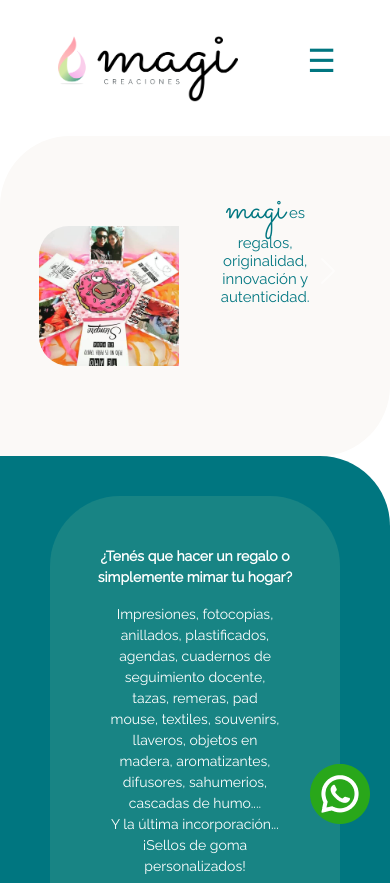
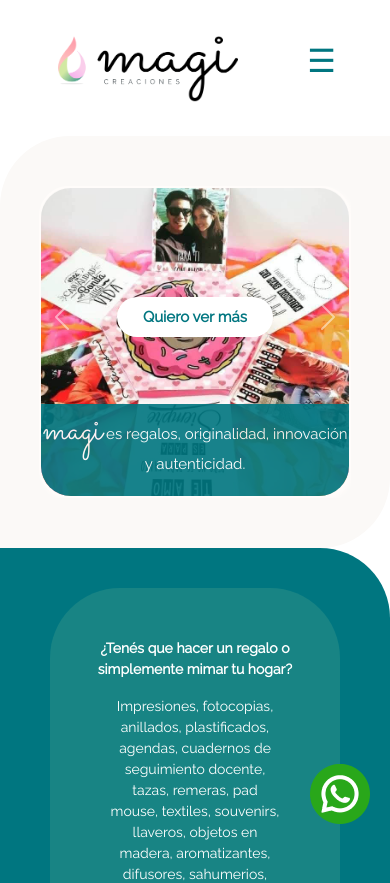
Before and after one commit to mnparolari/Magi-Impresiones, a React (Create React App) app: page / in a window 390 px wide. Shown: the top 883 px of the page. Built offline with nearby package versions, Linux system fonts and the light colour scheme.

Commit message:
home-carousel responsive

```diff
--- a/src/components/Header/Navbar/NavbarBootstrap.jsx
+++ b/src/components/Header/Navbar/NavbarBootstrap.jsx
@@ -103,7 +103,7 @@
     const closeMenu = () => {
         const navbarToggler = document.querySelector('.navbar-toggler');
         if (navbarToggler && navbarToggler.getAttribute("aria-expanded") === "true") {
-            navbarToggler.click(); // Esto emula un clic en el botón, lo que debería cerrar el menú
+            navbarToggler.click();
         }
     };
 
@@ -166,7 +166,7 @@
                 <div className="container-fluid">
                     <div className="container-mobile">
                         <div className="container">
-                            <Link to={"/"} className="nav-link-logo">
+                            <Link to={"/"} className="nav-link-logo" onClick={() => closeMenu()}>
                                 <img src={logo} alt="StoreLogo" className="logo" />
                             </Link>
                         </div>
--- a/src/components/Home/Carousel/Carousel.jsx
+++ b/src/components/Home/Carousel/Carousel.jsx
@@ -59,9 +59,9 @@
                         onMouseLeave={() => setHovered(false)}
                     >
                         <div className="image-container">
-                            <img src={carousel3} className="d-block w-100" alt="..." />
+                            <img src={carousel3} className="d-block w-100" alt="Magi" />
                             <div className='textContainer'>
-                                <h5 className='titleCarousel'>¡No dejes pasar la oportunidad de convertir tu cumpleaños en un evento mágico y personalizado! </h5>
+                                <h5 className='titleCarousel' id='title3'>¡No dejes pasar la oportunidad de convertir tu cumpleaños en un evento mágico y personalizado! </h5>
                                 {hovered && (
                                     <div className="overlay">
                                         <button className="btn btn-three" onClick={() => navigate(`/souvenir`)}>Quiero ver más</button>
@@ -81,6 +81,9 @@
                 <span className="carousel-control-next-icon" aria-hidden="true"></span>
                 <span className="visually-hidden">Next</span>
             </button>
+            <div className="overlayHidden">
+                <button className="btn btn-hidden" onClick={() => navigate(`/productos`)}>Quiero ver más</button>
+            </div>
         </div>
     )
 }
--- a/src/css/style.css
+++ b/src/css/style.css
@@ -390,6 +390,9 @@
 .image-container {
   display: flex;
   align-items: center;
+  border: solid 2px #FFFCFA;
+  border-radius: 30px;
+  box-shadow: 2px 2px 5px #FFFCFA;
 }
 
 .overlay {
@@ -508,6 +511,10 @@
 .image-container .textContainer .textCarousel {
   color: #343D41;
   font-size: 15px;
+}
+
+.overlayHidden {
+  display: none;
 }
 
 .blockContainer {
@@ -1063,6 +1070,70 @@
     width: 150px;
     text-align: center;
   }
+  .carousel-item img {
+    max-width: 100%;
+    border-top-left-radius: 30px;
+    border-bottom-left-radius: 30px;
+    border-top-right-radius: 30px;
+    border-bottom-right-radius: 30px;
+  }
+  .image-container {
+    justify-content: center;
+    position: relative;
+    width: 100%;
+  }
+  .textContainer {
+    position: absolute;
+    bottom: 0;
+    left: 10;
+    background-color: #007680;
+    opacity: 0.9;
+    color: black;
+    display: flex;
+    justify-content: center;
+    align-items: center;
+    max-height: 30%;
+    width: 100%;
+    border-bottom-left-radius: 30px;
+    border-bottom-right-radius: 30px;
+    overflow: hidden;
+    text-align: center;
+  }
+  .image-container .textContainer .titleCarousel .magiFont {
+    color: #fff;
+  }
+  .image-container .textContainer .titleCarousel {
+    text-align: center;
+    color: #fff;
+    padding-top: 80px;
+  }
+  #title3 {
+    margin-top: 20px;
+  }
+  .textCarousel {
+    display: none;
+  }
+  .overlay {
+    display: none;
+  }
+  .carousel .overlayHidden {
+    display: flex;
+    justify-content: center;
+    background-color: #fff;
+    position: absolute;
+    top: 50%;
+    left: 50%;
+    transform: translate(-50%, -50%);
+    border-radius: 32px;
+    width: 50%;
+    height: 70px;
+  }
+  .carousel .overlayHidden .btn-hidden {
+    color: #007680;
+    font-size: 21px;
+    text-align: center;
+    font-weight: bolder;
+  }
 }
 @media screen and (max-width: 860px) {
   .image-container .textContainer .titleCarousel {
@@ -1150,6 +1221,13 @@
     display: flex;
     margin-top: 50px;
   }
+  .carousel .overlayHidden {
+    width: 50%;
+    height: 50px;
+  }
+  .carousel .overlayHidden .btn-hidden {
+    font-size: 18px;
+  }
 }
 @media screen and (max-width: 495px) {
   .container-mobile {
@@ -1199,6 +1277,15 @@
   }
   #contactos {
     margin-top: 1.4rem;
+  }
+}
+@media screen and (max-width: 390px) {
+  .carousel .overlayHidden {
+    width: 50%;
+    height: 40px;
+  }
+  .carousel .overlayHidden .btn-hidden {
+    font-size: 15px;
   }
 }
 @media screen and (min-width: 461px) {
--- a/src/scss/base/_mediaquery.scss
+++ b/src/scss/base/_mediaquery.scss
@@ -170,6 +170,84 @@
         width: 150px;
         text-align: center;
     }
+
+    // .carousel {
+    //     width: 80%;
+    // }
+
+    .carousel-item img {
+        max-width: 100%;
+        border-top-left-radius: 30px;
+        border-bottom-left-radius: 30px;
+        border-top-right-radius: 30px;
+        border-bottom-right-radius: 30px;
+    }
+
+    .image-container {
+        justify-content: center;
+        position: relative;
+        width: 100%;
+    }
+
+    .textContainer {
+        position: absolute;
+        bottom: 0;
+        left: 10;
+        background-color: #007680;
+        opacity: 0.9;
+        color: black;
+        display: flex;
+        justify-content: center;
+        align-items: center;
+        max-height: 30%;
+        width: 100%;
+        border-bottom-left-radius: 30px;
+        border-bottom-right-radius: 30px;
+        overflow: hidden;
+        text-align: center;
+    }
+
+    .image-container .textContainer .titleCarousel .magiFont {
+        color: #fff
+    }
+
+    .image-container .textContainer .titleCarousel {
+        text-align: center;
+        color: #fff;
+        padding-top: 80px;
+    }
+
+    #title3 {
+        margin-top: 20px;
+    }
+
+    .textCarousel {
+        display: none;
+    }
+
+    .overlay {
+        display: none;
+    }
+
+    .carousel .overlayHidden {
+        display: flex;
+        justify-content: center;
+        background-color: #fff;
+        position: absolute;
+        top: 50%;
+        left: 50%;
+        transform: translate(-50%, -50%);
+        border-radius: 32px;
+        width: 50%;
+        height: 70px;
+    }
+
+    .carousel .overlayHidden .btn-hidden {
+        color: #007680;
+        font-size: 21px;
+        text-align: center;
+        font-weight: bolder;
+    }
 }
 
 @media screen and (max-width: 860px) {
@@ -280,6 +358,15 @@
         display: flex;
         margin-top: 50px;
     }
+
+    .carousel .overlayHidden {
+        width: 50%;
+        height: 50px;
+    }
+
+    .carousel .overlayHidden .btn-hidden {
+        font-size: 18px;
+    }
 }
 
 @media screen and (max-width: 495px) {
@@ -343,9 +430,20 @@
     #contactos {
         margin-top: 1.4rem;
     }
+}
 
+@media screen and (max-width: 390px) {
+    .carousel .overlayHidden {
+        width: 50%;
+        height: 40px;
+    }
 
+    .carousel .overlayHidden .btn-hidden {
+        font-size: 15px;
+    }
 }
+
+//-------------------------------------------------------------------------------//
 
 @media screen and (min-width: 461px) {
     .nav-item {
@@ -364,6 +462,8 @@
         margin-top: 15px !important;
     }
 }
+
+
 
 @media screen and (min-width: 320px) {
 
--- a/src/scss/components/_carousel.scss
+++ b/src/scss/components/_carousel.scss
@@ -21,6 +21,9 @@
 .image-container {
     display: flex;
     align-items: center;
+    border: solid 2px #FFFCFA;
+    border-radius: 30px;
+    box-shadow: 2px 2px 5px #FFFCFA;
 }
 
 .overlay {
@@ -140,3 +143,22 @@
     color: nth($color-palette, 2);
     font-size: 15px;
 }
+
+.overlayHidden {
+    // background-color: #fff;
+    // color: nth($color-palette, 1);
+    // font-size: 21px;
+    // font-weight: bolder;
+    // border: none;
+    // padding: 10px 20px;
+    // font-size: 16px;
+    // cursor: pointer;
+    // position: absolute;
+    // top: 50%;
+    // left: 50%;
+    // transform: translate(-50%, -50%);
+    display: none;
+    // border-radius: 32px;
+    // width: 50%;
+    // height: 55px;
+}
```
Also changed, not shown: 1 other file (tests, documents, lock files or other folders).
